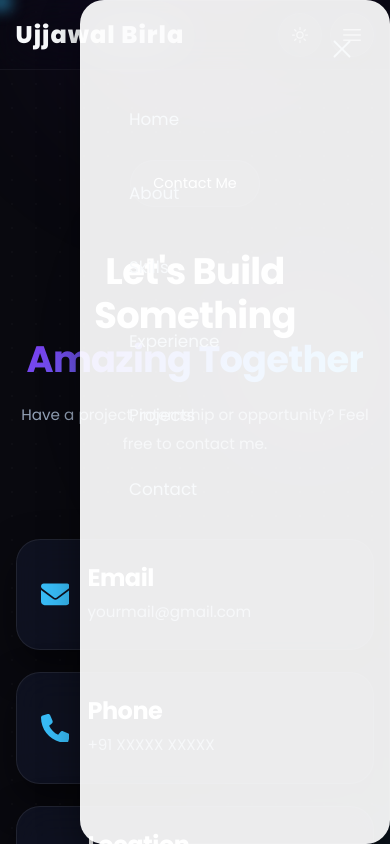
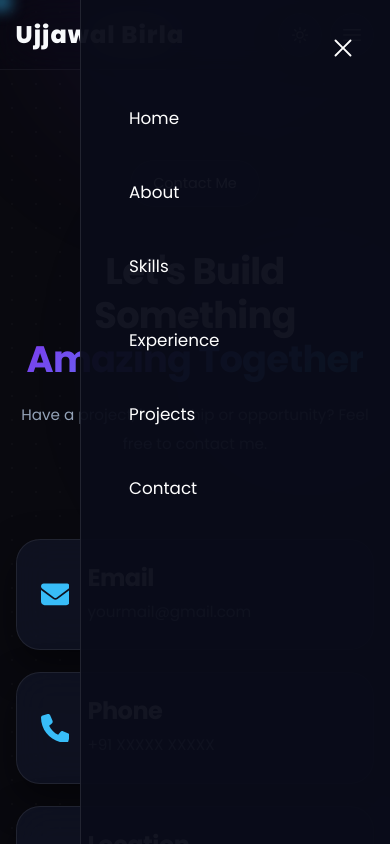
Before and after one commit to UjjawalBirla/Portfolio, a React (Vite) app: page /contact in a window 390 px wide. Both pictures are taken after a click on the button 352 px from the left and 34 px from the top of the page. Shown: the top 844 px of the page. Built offline with nearby package versions, Linux system fonts and the light colour scheme.

Commit message:
Fix mobile theme

```diff
--- a/src/components/Navbar/Navbar.css
+++ b/src/components/Navbar/Navbar.css
@@ -205,7 +205,6 @@
 
 .mobile-menu {
   position: fixed;
-
   top: 0;
   right: 0;
 
@@ -217,28 +216,31 @@
 
   display: flex;
   flex-direction: column;
-
   gap: 18px;
 
   box-sizing: border-box;
-
   z-index: 99999;
 
-  background: rgba(18, 22, 42, 0.95);
+  background: var(--bg);
+  color: var(--text);
 
   backdrop-filter: blur(25px);
   -webkit-backdrop-filter: blur(25px);
+
+  border-left: 1px solid var(--border);
 
   transform: translateX(100%);
 
   overflow-y: auto;
   overflow-x: hidden;
 
-  /* Important */
   visibility: hidden;
   pointer-events: none;
+
+  transition:
+    background 0.3s ease,
+    color 0.3s ease;
 }
-
 /* OPEN */
 
 .mobile-menu.open {
@@ -259,7 +261,6 @@
   color: var(--text);
 
   font-size: 1.05rem;
-
   transition: 0.3s;
 }
 
@@ -289,9 +290,9 @@
   padding: 0;
 
   background: transparent;
-
   color: var(--text);
 
+  border: none;
   cursor: pointer;
 }
 
@@ -342,3 +343,46 @@
     max-width: 100%;
   }
 }
+/* ===================================
+   MOBILE MENU THEME FIX
+=================================== */
+
+/* DARK THEME */
+body.dark .mobile-menu {
+  background: rgba(10, 12, 25, 0.96) !important;
+  color: #ffffff !important;
+  border-left: 1px solid rgba(255, 255, 255, 0.1);
+}
+
+body.dark .mobile-link {
+  color: #ffffff !important;
+}
+
+body.dark .close-btn {
+  color: #ffffff !important;
+}
+
+/* LIGHT THEME */
+body.light .mobile-menu {
+  background: rgba(255, 255, 255, 0.96) !important;
+  color: #111827 !important;
+  border-left: 1px solid rgba(0, 0, 0, 0.1);
+}
+
+body.light .mobile-link {
+  color: #111827 !important;
+}
+
+body.light .close-btn {
+  color: #111827 !important;
+}
+
+/* ACTIVE / HOVER */
+.mobile-link:hover {
+  color: #ffffff !important;
+  background: linear-gradient(
+    135deg,
+    var(--primary),
+    var(--secondary)
+  ) !important;
+}
--- a/src/components/Navbar/Navbar.jsx
+++ b/src/components/Navbar/Navbar.jsx
@@ -158,7 +158,7 @@ export default function Navbar() {
 
       {/* MOBILE MENU */}
 
-      <div className={`mobile-menu glass ${menuOpen ? "open" : ""}`}>
+      <div className={`mobile-menu  ${menuOpen ? "open" : ""}`}>
         <button
           className="close-btn"
           onClick={() => setMenuOpen(false)}
```
